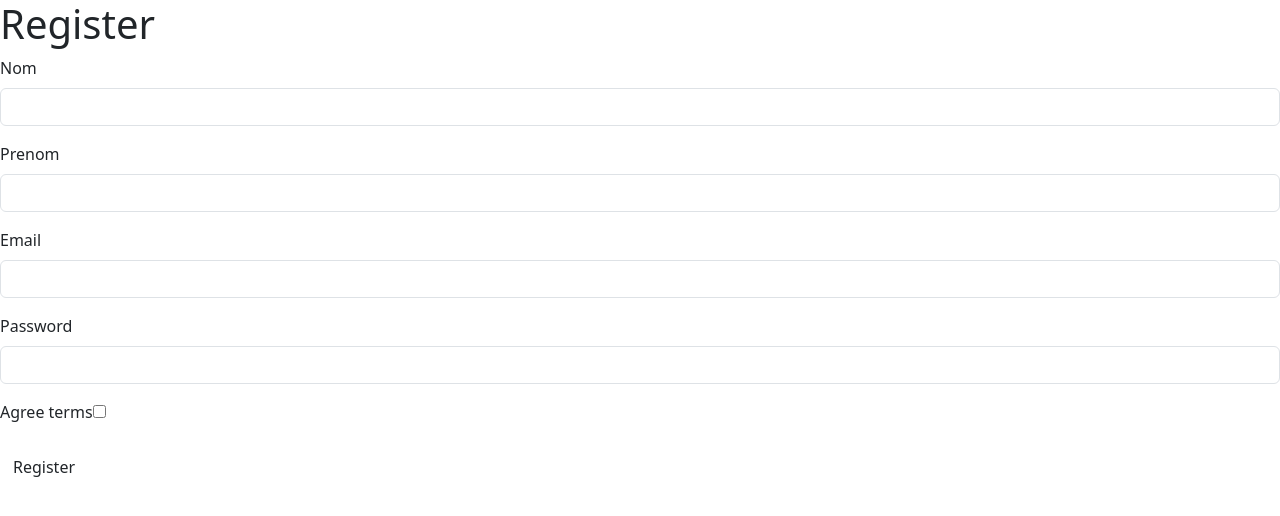
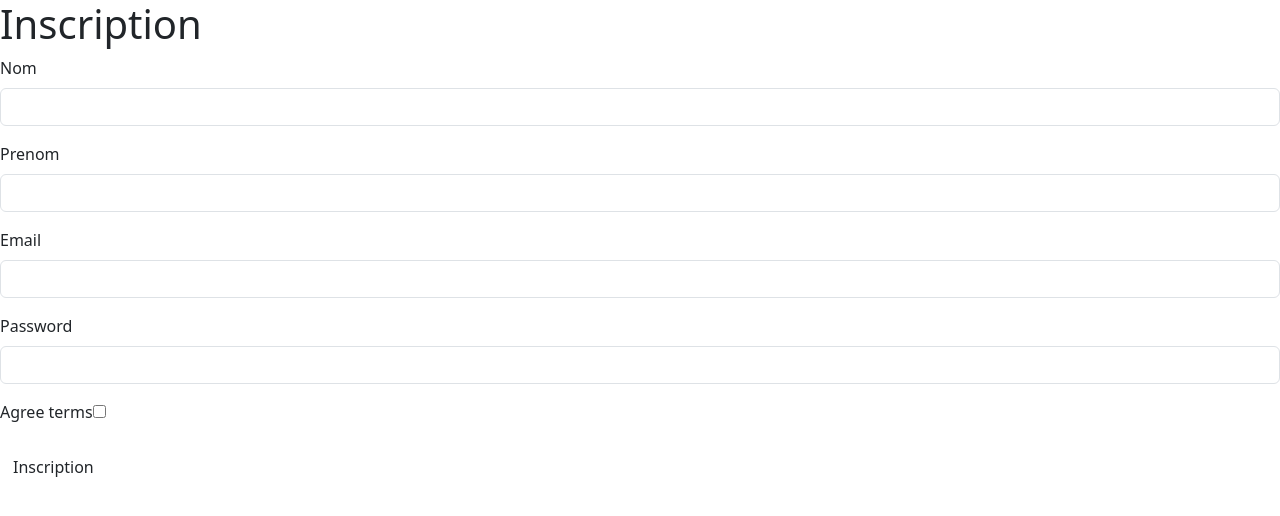
Before and after one commit to Betuulkn/ShopSymfony, a Symfony app: template templates/registration/register.html.twig in a window 1280 px wide. Shown: the top 516 px of the page. Run offline with Twig, Linux system fonts and the light colour scheme; the template is opened without the code that fills it, so the values that code supplies are empty; form fields are guessed from the names that the template uses; some libraries are stand-ins or nearby versions.

Commit message:
translation registerform

```diff
--- a/src/Controller/RegistrationController.php
+++ b/src/Controller/RegistrationController.php
@@ -16,7 +16,7 @@ use Symfony\Contracts\Translation\TranslatorInterface;
 
 class RegistrationController extends AbstractController
 {
-    #[Route('/register', name: 'app_register')]
+    #[Route('/inscription', name: 'app_register')]
     public function register(Request $request, UserPasswordHasherInterface $userPasswordHasher, UserAuthenticatorInterface $userAuthenticator, AuthAuthenticator $authenticator, EntityManagerInterface $entityManager): Response
     {
         $user = new User();
--- a/templates/registration/register.html.twig
+++ b/templates/registration/register.html.twig
@@ -1,14 +1,13 @@
 {% extends 'base.html.twig' %}
 
-{% block title %}Register{% endblock %}
+{% block title %}Inscription{% endblock %}
 
 {% block body %}
-    <h1>Register</h1>
+    <h1>Inscription</h1>
 
     {{ form_errors(registrationForm) }}
 
     {{ form_start(registrationForm) }}
-
         {{ form_row(registrationForm.nom)}}
         {{ form_row(registrationForm.prenom)}}
         {{ form_row(registrationForm.email) }}
@@ -17,6 +16,6 @@
         }) }}
         {{ form_row(registrationForm.agreeTerms) }}
 
-        <button type="submit" class="btn">Register</button>
+        <button type="submit" class="btn">Inscription</button>
     {{ form_end(registrationForm) }}
 {% endblock %}
--- a/templates/security/login.html.twig
+++ b/templates/security/login.html.twig
@@ -15,7 +15,7 @@
     {% endif %}
 
     <h1 class="h3 mb-3 font-weight-normal">Please sign in</h1>
-    <label for="inputEmail">Email</label>
+    <label for="inputEmail">E-mail</label>
     <input type="email" value="{{ last_username }}" name="email" id="inputEmail" class="form-control" autocomplete="email" required autofocus>
     <label for="inputPassword">Password</label>
     <input type="password" name="password" id="inputPassword" class="form-control" autocomplete="current-password" required>
--- /dev/null
+++ b/translations/messages.en.yaml
@@ -0,0 +1,5 @@
+Nom: Name
+Prenom: First Name
+Password: Password
+Accepter les termes: Agree terms
+Email: Email
--- /dev/null
+++ b/translations/messages.fr.yaml
@@ -0,0 +1,5 @@
+Nom: Nom
+Prenom: Prenom
+Password: Mot de passe
+Agree terms: Accepter les termes
+Email: Email
```
Also changed, not shown: 1 other file.
